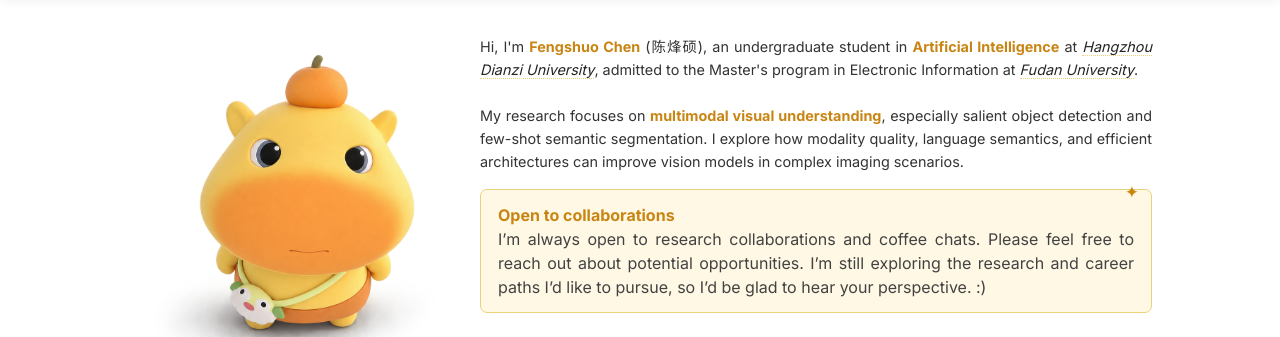
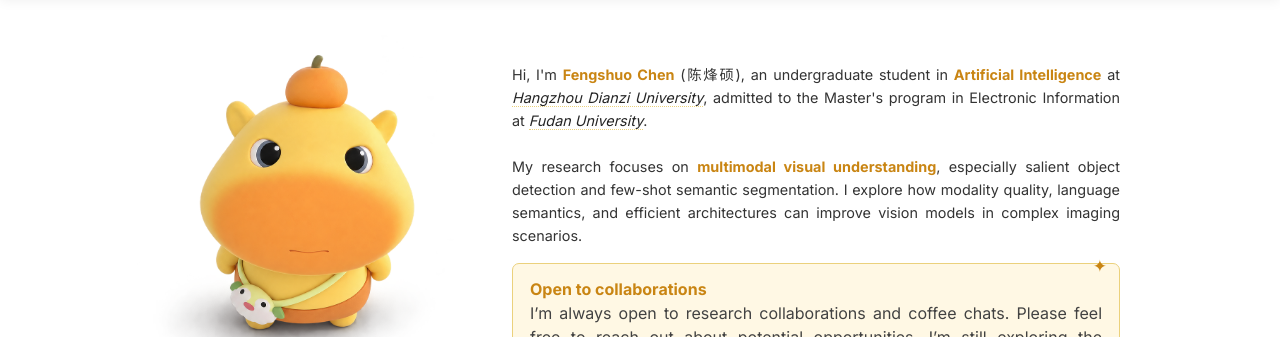
Before and after one commit to FengshuoChen/FengshuoChen.github.io, a plain HTML site: page index.html in a window 1280 px wide. Shown: the part 57-394 px from the top of the page. Drawn offline with Linux system fonts and the light colour scheme.

Commit message:
Match Anleeno right content inner margins

```diff
--- a/readability.css
+++ b/readability.css
@@ -159,7 +159,7 @@ body{font-size:16px;line-height:1.7}
   .main-layout{position:relative;display:grid;grid-template-columns:320px minmax(0,1fr);width:100%;max-width:none;margin:56px 0 44px;align-items:start}
   .left-hero{position:sticky;top:var(--sidebar-sticky-top,0px);left:auto;transform:none;align-self:start;width:460px;padding:36px 0 2rem 8rem;max-height:none;overflow:visible}
   .right-content{grid-column:2;flex:1;margin-left:0;width:auto;padding:2rem 8rem 2rem 10rem;min-width:0}
-  .content-inner{width:100%;max-width:none;margin:0}
+  .content-inner{width:auto;max-width:none;margin:2rem}
   .meta-linkitem{width:min(100%,320px)}
   .avatar-crop{position:relative;width:100%;height:330px;overflow:hidden;flex:none}
   .profile-pic{position:absolute;top:-13%;left:-20%;width:140%;max-width:none;height:auto!important}
```
